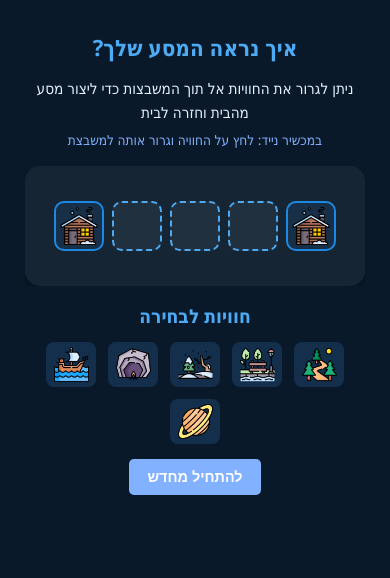
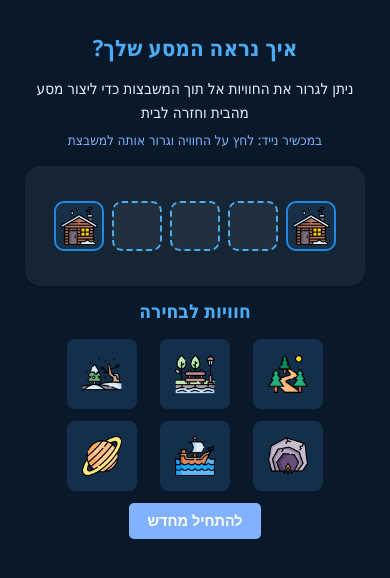
Before and after one commit to tomibar22/harmony-journy-minor, a plain HTML site: page index.html in a window 390 px wide. Drawn offline with nearby package versions, Linux system fonts and the light colour scheme.

Commit message:
Add files via upload

```diff
--- a/style.css
+++ b/style.css
@@ -373,21 +373,33 @@ button:disabled {
         height: 38px;
     }
 
-    /* Smaller selectable icons */
+    /* Smaller selectable icons - optimized for grid layout */
     .icon-item {
-        width: 50px;
+        width: 70px;
+        height: 70px;
         padding: 5px;
+        display: flex;
+        justify-content: center;
+        align-items: center;
+        margin: 2px;
     }
 
     .icon {
-        width: 35px;
-        height: 35px;
+        width: 40px;
+        height: 40px;
     }
 
-    /* Compact icon layout */
+    /* Compact icon layout - special portrait mode for 2 rows of 3 icons */
     .icons-container {
-        gap: 12px;
-        margin: 10px 0;
+        gap: 8px;
+        margin: 10px auto;
+        display: grid;
+        grid-template-columns: repeat(3, 1fr);
+        grid-template-rows: repeat(2, auto);
+        max-width: 280px;
+        margin-left: auto;
+        margin-right: auto;
+        justify-items: center;
     }
 
     /* Remove hover effects to save space */
@@ -427,10 +439,15 @@ button:disabled {
     }
 
     .icon-selection {
-        margin: 15px 0 5px;
+        margin: 10px 0 5px;
     }
 
     .actions {
-        margin: 15px 0;
+        margin: 8px 0;
+    }
+
+    /* Better spacing for the heading in icon selection */
+    .icon-selection h2 {
+        margin-bottom: 5px;
     }
 }
```
